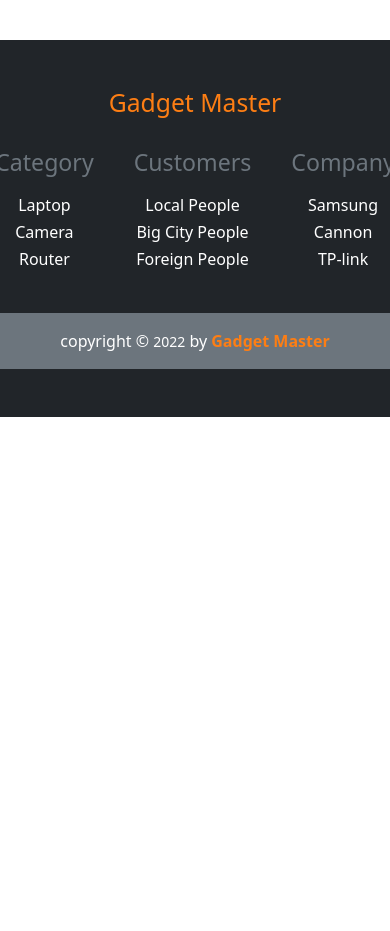
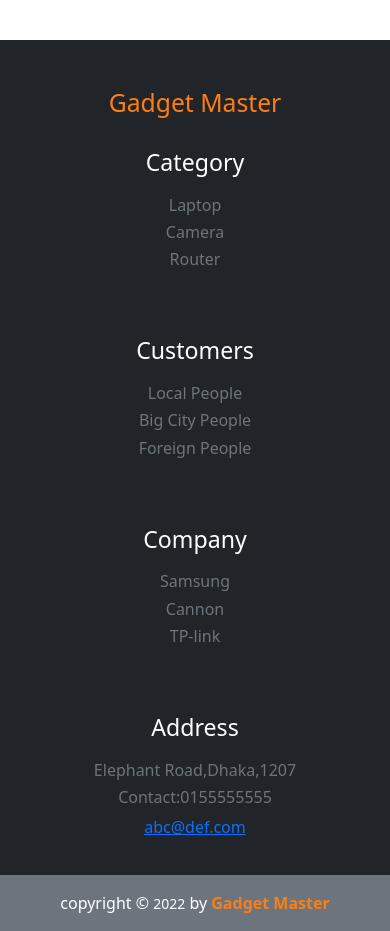
Before and after one commit to sajidur319370/gadget-master, a React (Create React App) app: page / in a window 390 px wide. Shown: the part 3440-4371 px from the top of the page. Before the commit the page ends 3857 px from the top, so only its background shows below. Built offline with nearby package versions, Linux system fonts and the light colour scheme; no server answers.

Commit message:
responsive done

```diff
--- a/src/Components/Pages/Shared/Footer/Footer.js
+++ b/src/Components/Pages/Shared/Footer/Footer.js
@@ -1,18 +1,21 @@
 import React from "react";
+import { Col, Row } from "react-bootstrap";
+import { Link } from "react-router-dom";
 
 const Footer = () => {
   const date = new Date();
   const year = date.getFullYear();
 
   return (
-    <div className="bg-dark py-5 ">
+    <div className="bg-dark pt-5 ">
       <h2>
         <span style={{ color: "#fd7e14" }}>Gadget Master</span>
       </h2>
-      <div className="d-flex text-white align-items-center justify-content-center">
+      <Row className="text-secondary ">
+        <Col sm={12} md={6} lg={3}>
           <ul style={{ listStyle: "none", padding: "20px" }}>
             <li>
-            <p className="text-secondary fs-3">Category</p>
+              <p className="text-white fs-3">Category</p>
             </li>
             <li>
               <h6>Laptop</h6>
@@ -24,9 +27,11 @@ const Footer = () => {
               <h6>Router</h6>
             </li>
           </ul>
+        </Col>
+        <Col sm={12} md={6} lg={3}>
           <ul style={{ listStyle: "none", padding: "20px" }}>
             <li>
-            <p className="text-secondary fs-3">Customers</p>
+              <p className="text-white fs-3">Customers</p>
             </li>
             <li>
               <h6>Local People</h6>
@@ -38,9 +43,12 @@ const Footer = () => {
               <h6>Foreign People</h6>
             </li>
           </ul>
+        </Col>
+
+        <Col sm={12} md={6} lg={3}>
           <ul style={{ listStyle: "none", padding: "20px" }}>
             <li>
-            <p className="text-secondary fs-3">Company</p>
+              <p className="text-white fs-3">Company</p>
             </li>
             <li>
               <h6>Samsung</h6>
@@ -52,7 +60,24 @@ const Footer = () => {
               <h6>TP-link</h6>
             </li>
           </ul>
-      </div>
+        </Col>
+        <Col sm={12} md={6} lg={3}>
+          <ul style={{ listStyle: "none", padding: "20px" }}>
+            <li>
+              <p className="text-white fs-3">Address</p>
+            </li>
+            <li>
+              <h6>Elephant Road,Dhaka,1207</h6>
+            </li>
+            <li>
+              <h6>Contact:0155555555</h6>
+            </li>
+            <li>
+              <Link to="/">abc@def.com</Link>
+            </li>
+          </ul>
+        </Col>
+      </Row>
       <p className="fs-6 lead text-white bg-secondary py-3 my-0">
         copyright &copy; <small>{year}</small> by {""}
         <span style={{ color: "#fd7e14", fontWeight: "600" }}>
```
Also changed, not shown: 1 other file (tests, documents, lock files or other folders). Lines whose indentation alone changed are shown as unchanged.
